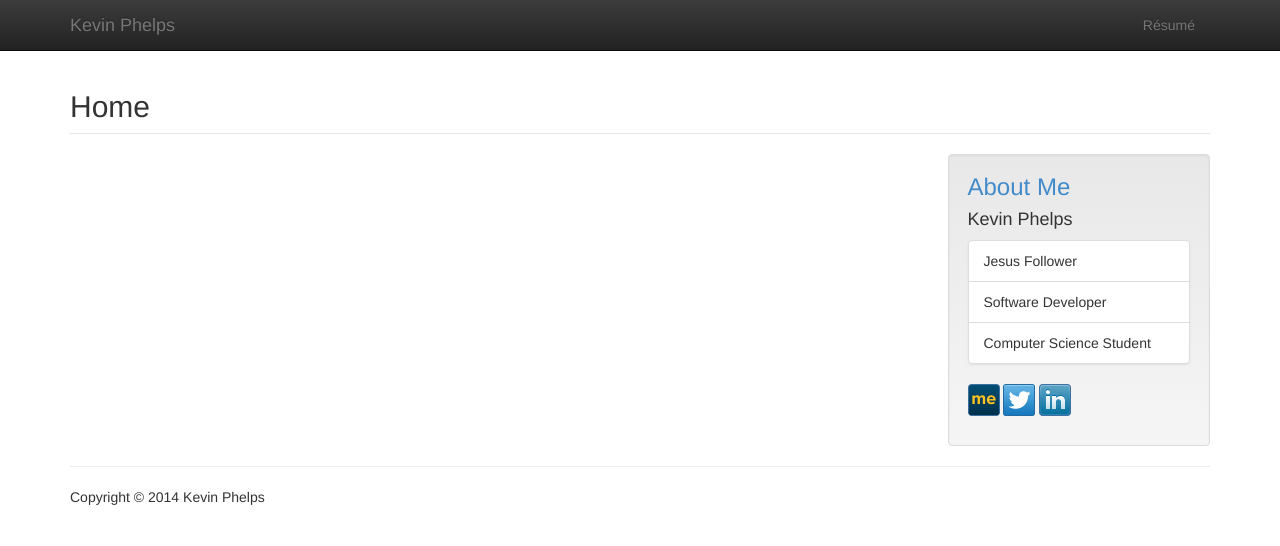
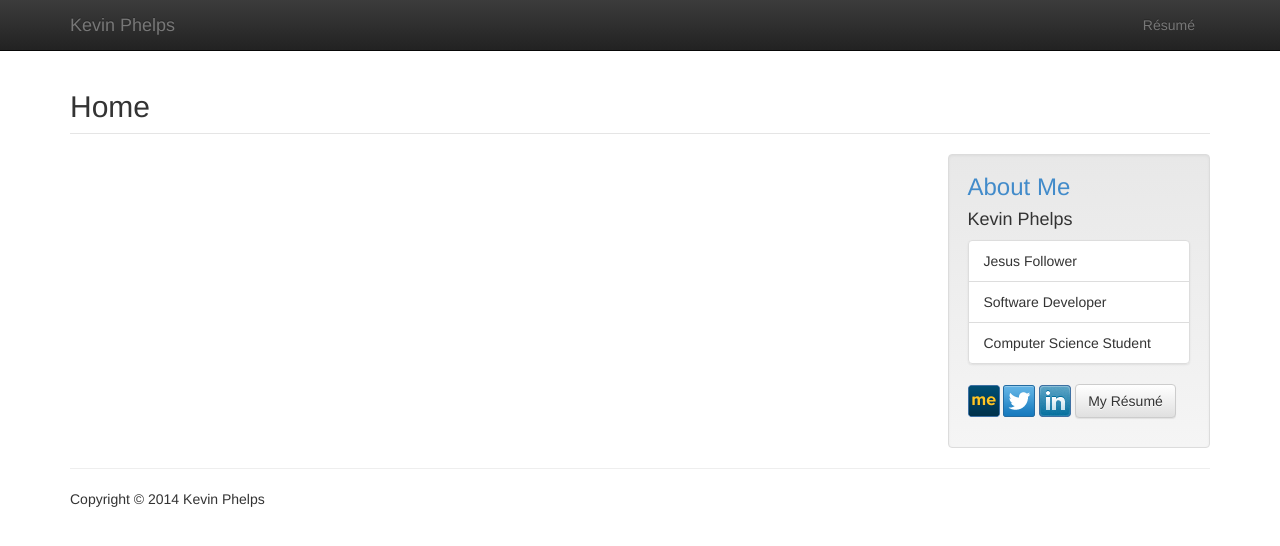
Before and after one commit to kevinphelps/kevinphelps.me, a Jekyll site: the page built from index.html, in a window 1280 px wide. Shown: the top 546 px of the page. Built offline with Jekyll 4.4.1, drawn with Linux system fonts in a browser that asks for light colours; Markdown is read by kramdown in place of the engine named in the settings.

Commit message:
resume button in about

```diff
--- a/_includes/about.html
+++ b/_includes/about.html
@@ -20,4 +20,7 @@
   <a target="_blank" href="https://www.linkedin.com/in/kevinphelps11">
     <img src="/images/linkedin-button.png">
   </a>
+  {% if page.url != "/resume.html" && page.url != "/resume" %}
+    <a class="btn btn-default" href="/resume.html">My Résumé</a>
+  {% endif %}
 </p>
```
